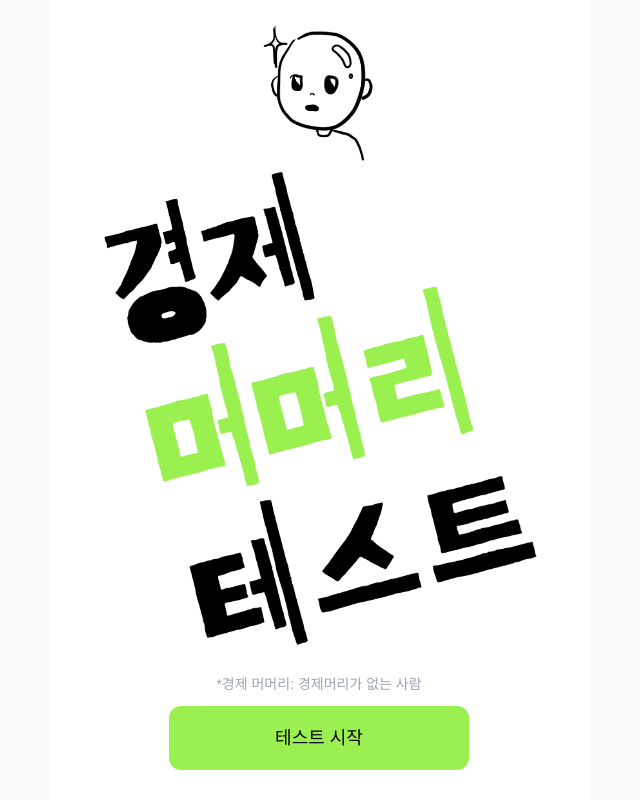
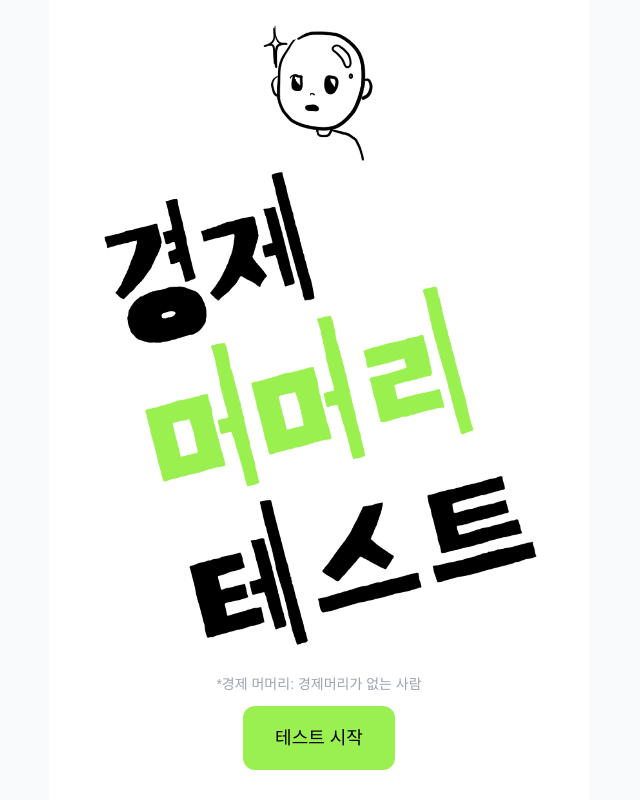
Before and after one commit to kimsohae/economic-mury, a Next.js app: page / in a window 1280 px wide. Shown: the whole page, without its empty margins (321-961 px from the left). Built offline with nearby package versions, Linux system fonts and the light colour scheme.

Commit message:
update: 공통 컴포넌트 - 버튼 스타일

```diff
--- a/components/ui/button.tsx
+++ b/components/ui/button.tsx
@@ -13,7 +13,8 @@ const buttonVariants = cva(
         destructive:
           "bg-destructive text-destructive-foreground shadow-sm hover:bg-destructive/90",
         outline:
-          "border border-input bg-background shadow-sm hover:bg-accent hover:text-accent-foreground",
+          "border bg-background hover:bg-accent hover:text-accent-foreground",
+        selected: "border-2 border-primary text-primary-foreground  ",
         secondary:
           "bg-secondary text-secondary-foreground shadow-sm hover:bg-secondary/80",
         ghost: "hover:bg-accent hover:text-accent-foreground",
@@ -21,9 +22,10 @@ const buttonVariants = cva(
       },
       size: {
         default: "h-9 px-4 py-2",
+        full: "w-full rounded-2xl px-8 py-4 text-md",
         sm: "h-8 rounded-md px-3 text-xs",
-        md: "h-12 rounded-xl px-8 min-w-[300px] text-md",
-        lg: "h-16 rounded-xl px-8 min-w-[300px] text-lg",
+        md: "h-14 rounded-xl px-8 w-full max-w-[300px] text-md",
+        lg: "h-16 rounded-xl px-8 text-lg",
         icon: "h-9 w-9",
       },
     },
```
